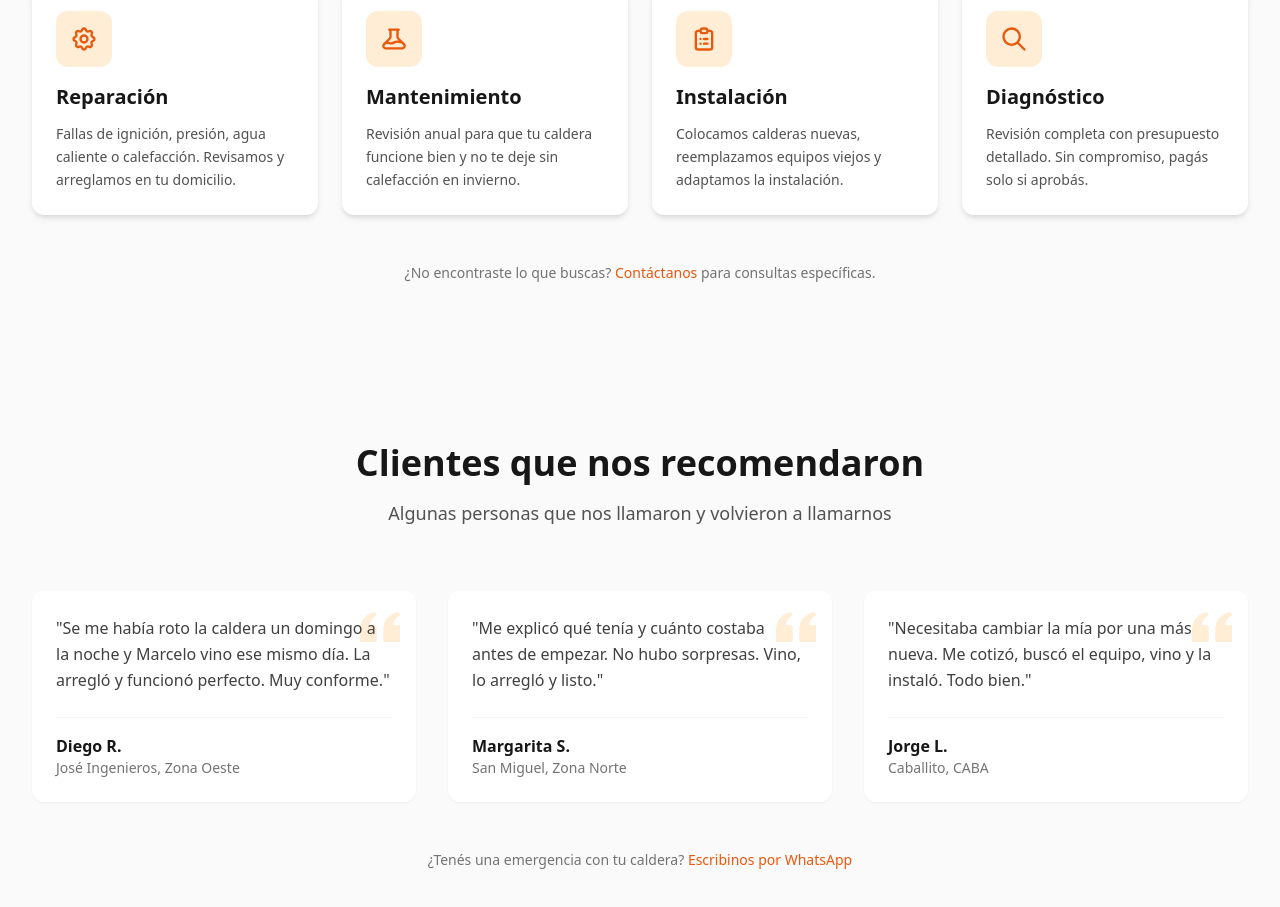
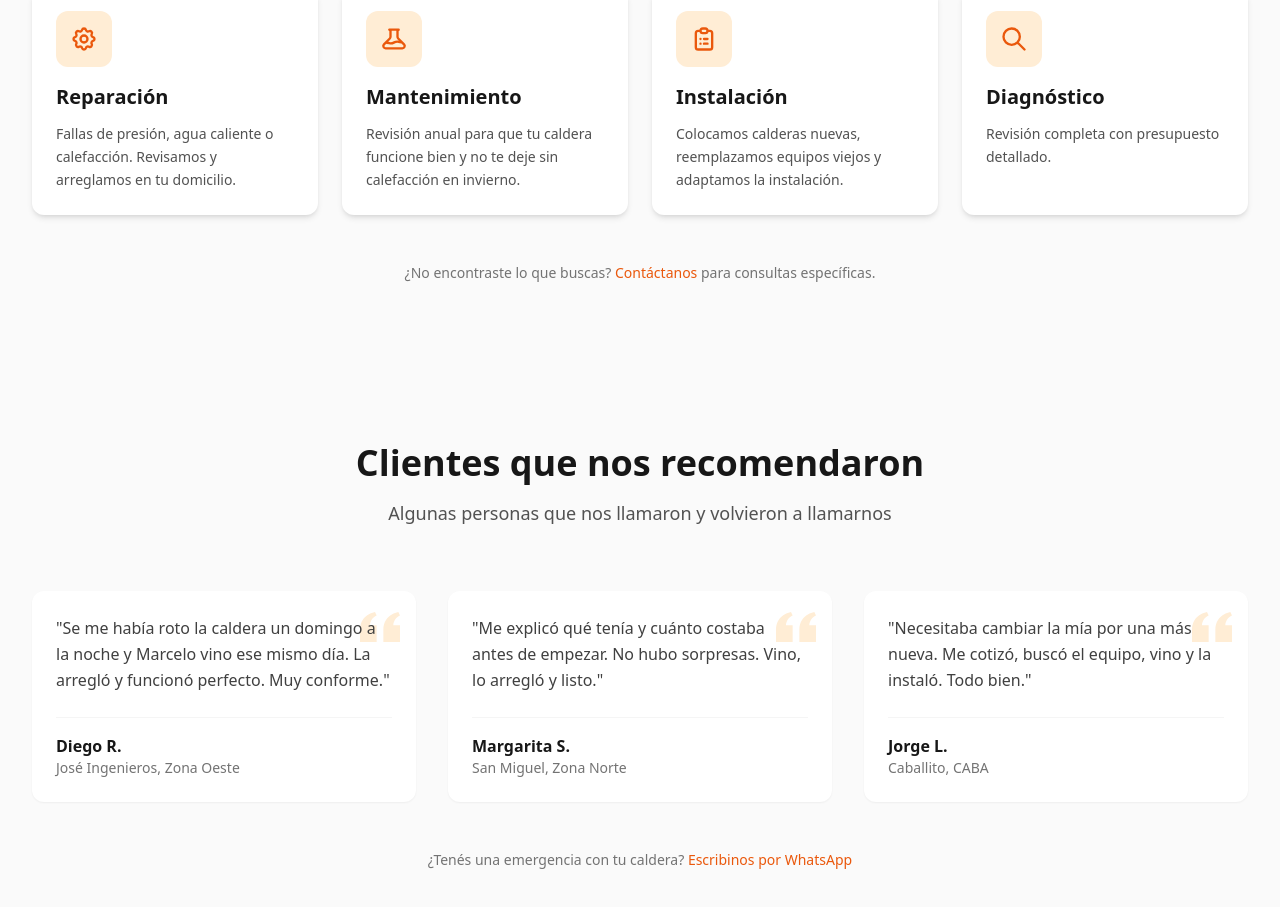
Before and after one commit to tomas0011/calderas-ya, a Next.js app: page / in a window 1280 px wide. Shown: the part 2180-3087 px from the top of the page. Built offline with nearby package versions, Linux system fonts and the light colour scheme.

Commit message:
quitar tachado "nuestros servicios"

```diff
--- a/components/Servicios.tsx
+++ b/components/Servicios.tsx
@@ -10,7 +10,7 @@ const servicios = [
   {
     id: 'reparacion',
     titulo: 'Reparación',
-    descripcion: 'Fallas de ignición, presión, agua caliente o calefacción. Revisamos y arreglamos en tu domicilio.',
+    descripcion: 'Fallas de presión, agua caliente o calefacción. Revisamos y arreglamos en tu domicilio.',
     Icon: WrenchIcon,
   },
   {
@@ -28,7 +28,7 @@ const servicios = [
   {
     id: 'diagnostico',
     titulo: 'Diagnóstico',
-    descripcion: 'Revisión completa con presupuesto detallado. Sin compromiso, pagás solo si aprobás.',
+    descripcion: 'Revisión completa con presupuesto detallado.',
     Icon: MagnifierIcon,
   },
 ];
@@ -64,7 +64,7 @@ export default function Servicios() {
               </h3>
 
               <p className="text-neutral-600 text-sm leading-relaxed"
-                 dangerouslySetInnerHTML={{ __html: servicio.descripcion }}
+                dangerouslySetInnerHTML={{ __html: servicio.descripcion }}
               />
             </div>
           ))}
```
